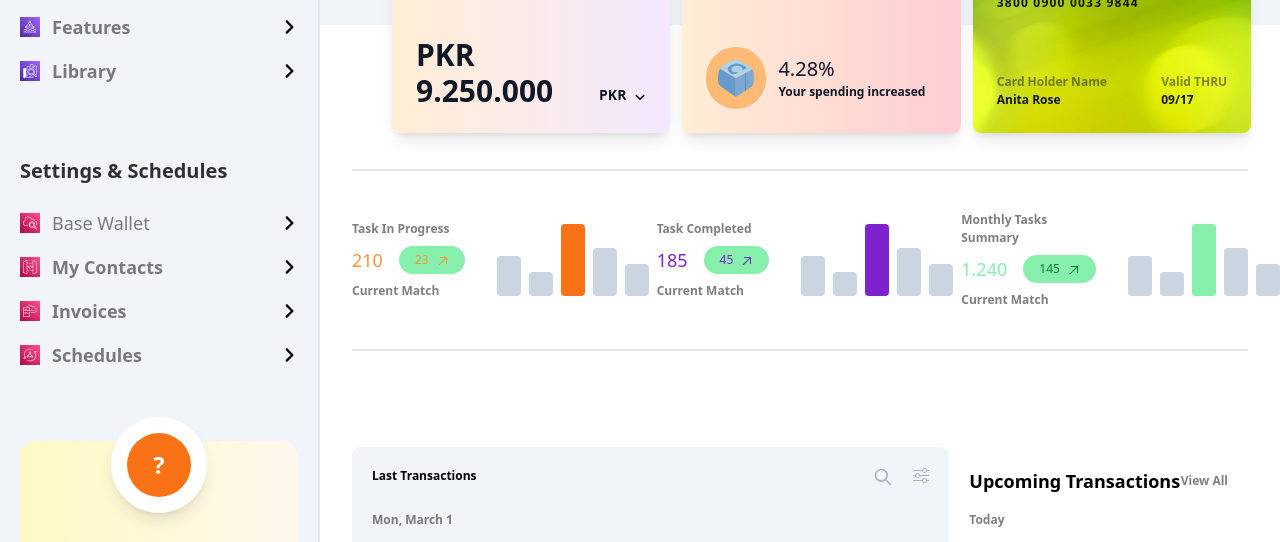
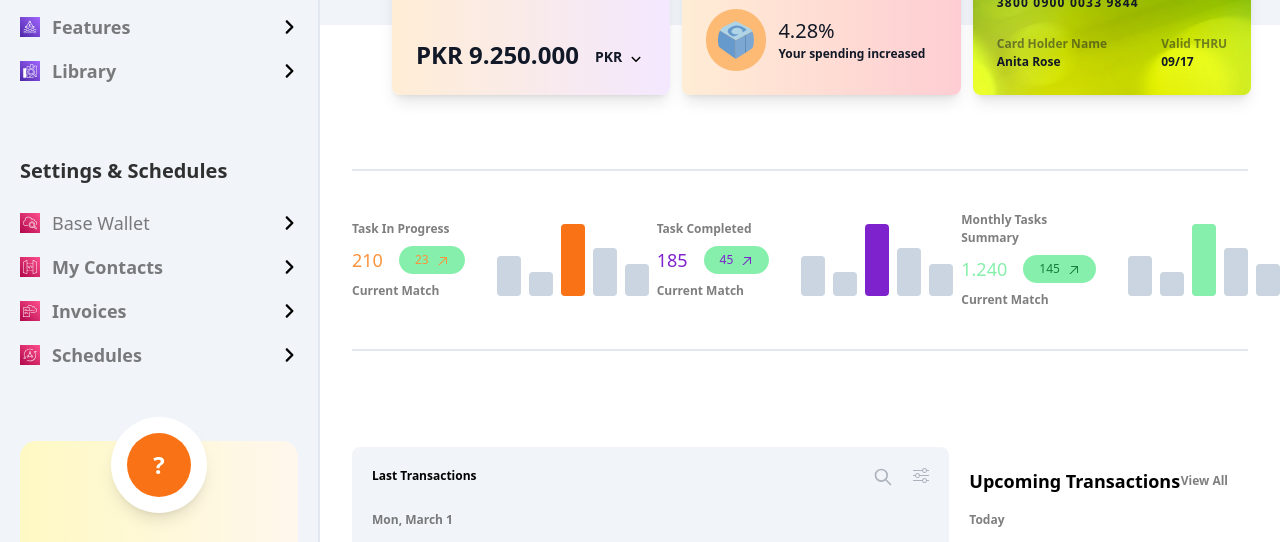
Before and after one commit to Shukurullohj/shukurullohj-Super-finti, a website: page src/index.html in a window 1280 px wide. Shown: the part 255-797 px from the top of the page. Drawn offline with nearby package versions, Linux system fonts and the light colour scheme; files that its build step writes are made by us from their sources.

Commit message:
Update index.html

```diff
--- a/src/index.html
+++ b/src/index.html
@@ -196,7 +196,7 @@
               <a class="opacity-40 font-bold" href="">Switch Account</a>
             </div>
             <div class="flex items-end">
-              <h4 class="text-3xl mr-4 font-semibold">PKR 9.250.000</h4>
+              <h4 class="text-2xl mr-4 font-semibold">PKR 9.250.000</h4>
               <button type="button" class="flex items-center text-sm font-semibold">
                 <p class="mr-2 mb-1 font-bold">PKR</p>
                 <svg xmlns="http://www.w3.org/2000/svg" width="12" height="12" viewBox="0 0 384 512">
```
